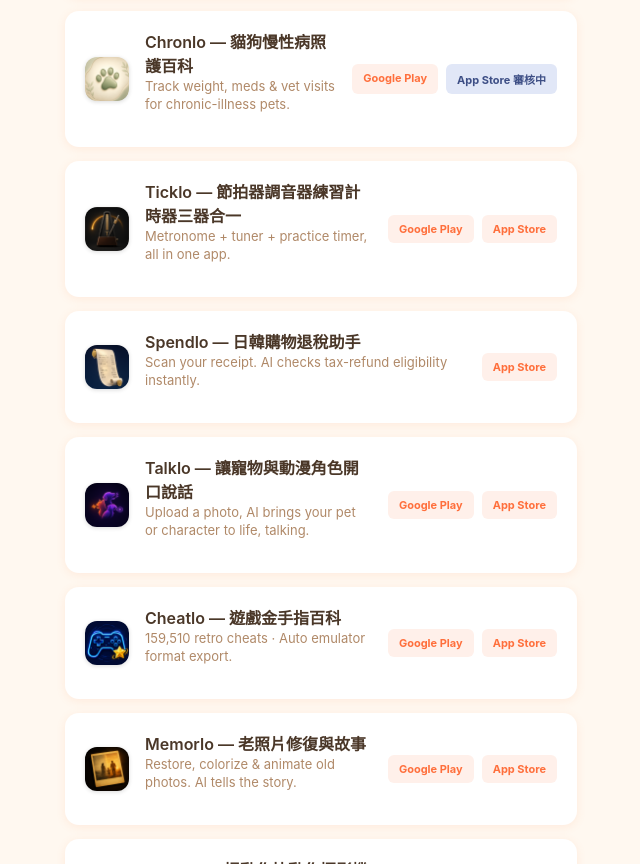
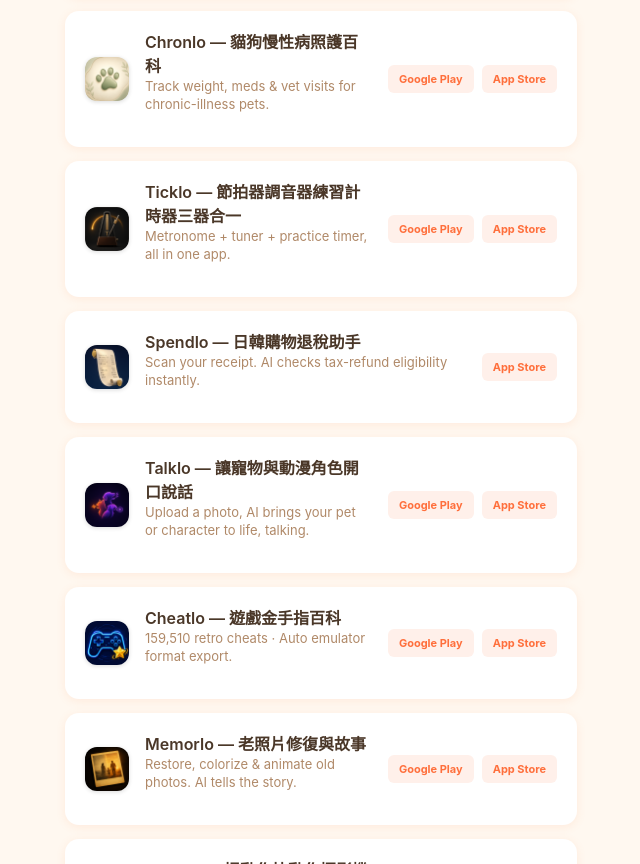
Before and after one commit to TengRip/tengrip.github.io, a plain HTML site: page index.html in a window 1280 px wide. Shown: the part 898-1762 px from the top of the page, without its empty margins (319-959 px from the left). Drawn offline with Linux system fonts and the light colour scheme.

Commit message:
Chronlo iOS 審核通過發佈正式版，補上 App Store 真連結

```diff
--- a/index.html
+++ b/index.html
@@ -210,7 +210,7 @@
       </div>
       <div class="store-links">
         <a class="store-badge" href="https://play.google.com/store/apps/details?id=com.maxteng.vitalo" target="_blank" rel="noopener">Google Play</a>
-        <span class="store-badge pending">App Store 審核中</span>
+        <a class="store-badge" href="https://apps.apple.com/tw/app/id6790975397" target="_blank" rel="noopener">App Store</a>
       </div>
     </div>
 
```
Also changed, not shown: README.md.
